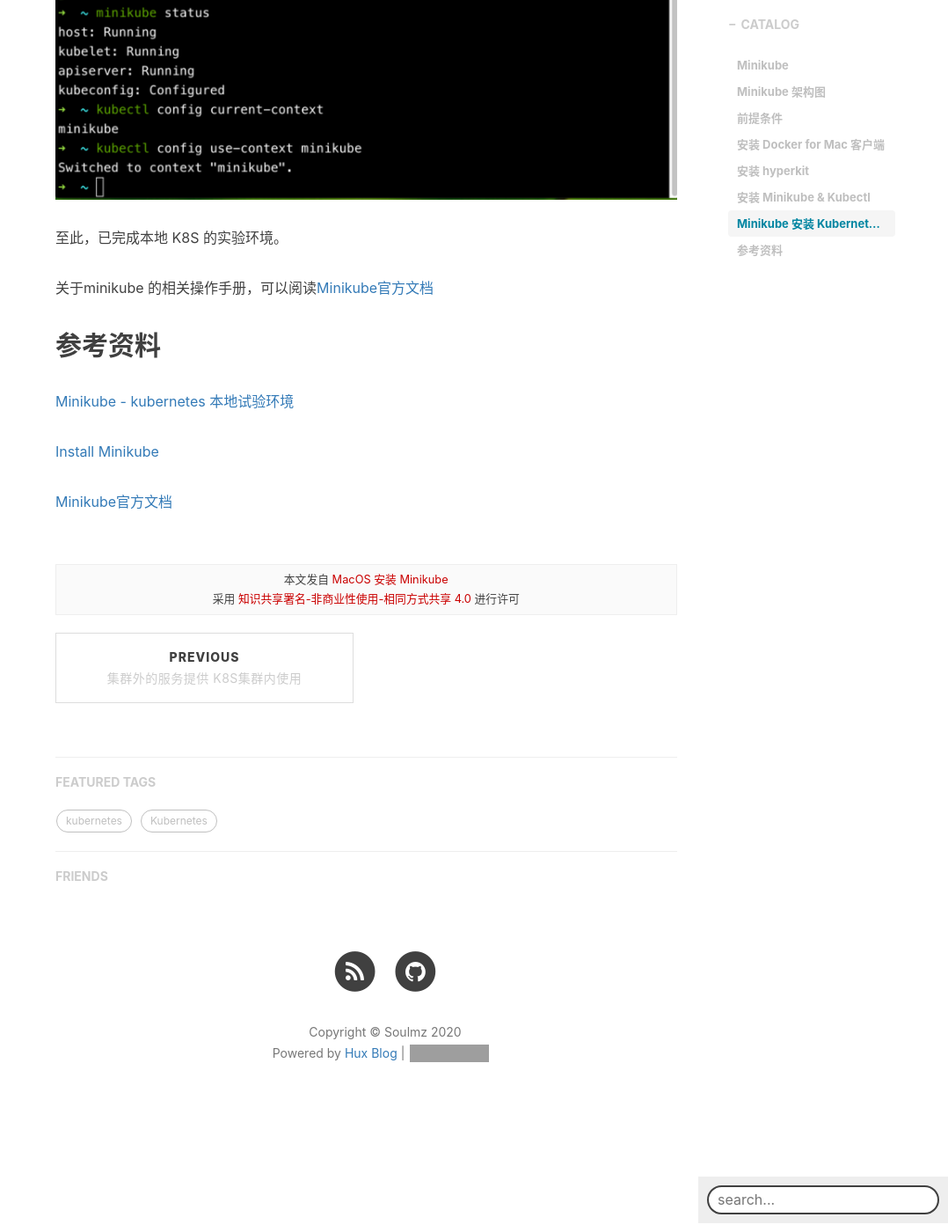
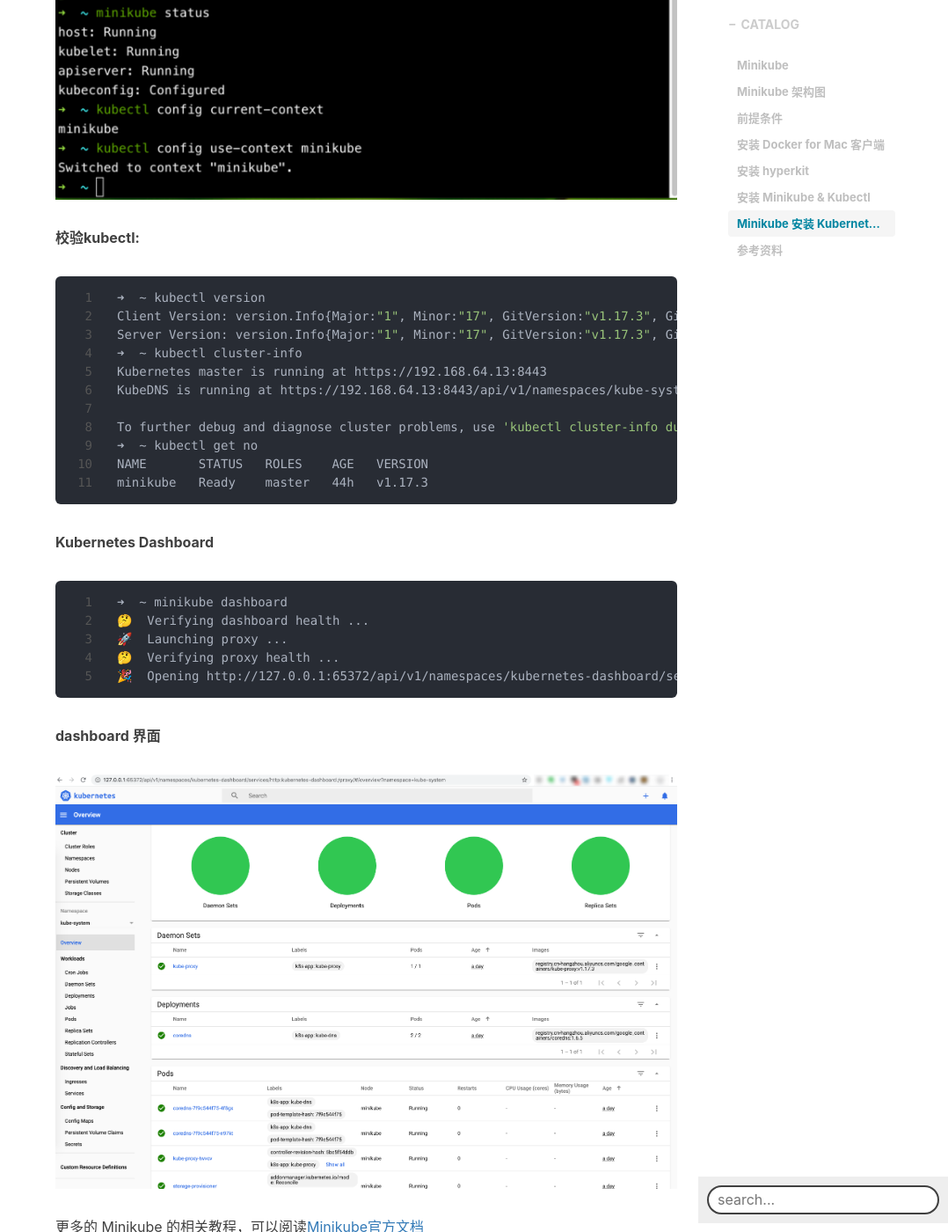
Before and after one commit to soulmz/soulmz.github.io, a Jekyll site: the page built from _posts/2020-04-29-minikube-installed-for-mac.md, in a window 1280 px wide and 1400 px high, scrolled down 3785 px. Shown: the whole window at 88% size, without its empty margins (202-1280 px from the left). Built offline with Jekyll 4.4.1, drawn with Linux system fonts in a browser that asks for light colours; nearby versions of some CDN libraries; comment, search, counter and statistics services are not loaded; grey boxes are pictures that could not be loaded.

Commit message:
minikube install 补充

````diff
--- a/_posts/2020-04-29-minikube-installed-for-mac.md
+++ b/_posts/2020-04-29-minikube-installed-for-mac.md
@@ -92,9 +92,45 @@
 
 ![image-20200429144428388](/img/in-post/image-20200429144428388.png)
 
+
+
+**校验kubectl:**
+
+```bash
+➜  ~ kubectl version
+Client Version: version.Info{Major:"1", Minor:"17", GitVersion:"v1.17.3", GitCommit:"06ad960bfd03b39c8310aaf92d1e7c12ce618213", GitTreeState:"clean", BuildDate:"2020-02-13T18:06:54Z", GoVersion:"go1.13.8", Compiler:"gc", Platform:"darwin/amd64"}
+Server Version: version.Info{Major:"1", Minor:"17", GitVersion:"v1.17.3", GitCommit:"06ad960bfd03b39c8310aaf92d1e7c12ce618213", GitTreeState:"clean", BuildDate:"2020-02-11T18:07:13Z", GoVersion:"go1.13.6", Compiler:"gc", Platform:"linux/amd64"}
+➜  ~ kubectl cluster-info
+Kubernetes master is running at https://192.168.64.13:8443
+KubeDNS is running at https://192.168.64.13:8443/api/v1/namespaces/kube-system/services/kube-dns:dns/proxy
+
+To further debug and diagnose cluster problems, use 'kubectl cluster-info dump'.
+➜  ~ kubectl get no
+NAME       STATUS   ROLES    AGE   VERSION
+minikube   Ready    master   44h   v1.17.3
+```
+
+**Kubernetes Dashboard**
+
+```bash
+➜  ~ minikube dashboard
+🤔  Verifying dashboard health ...
+🚀  Launching proxy ...
+🤔  Verifying proxy health ...
+🎉  Opening http://127.0.0.1:65372/api/v1/namespaces/kubernetes-dashboard/services/http:kubernetes-dashboard:/proxy/ in your default browser...
+```
+
+**dashboard 界面**
+
+![image-20200429150711621](/img/in-post/image-20200429150711621.png)
+
+
+
+更多的 Minikube 的相关教程，可以阅读[Minikube官方文档](https://minikube.sigs.k8s.io/docs/start/)
+
+
+
 至此，已完成本地 K8S 的实验环境。
-
-关于minikube 的相关操作手册，可以阅读[Minikube官方文档](https://minikube.sigs.k8s.io/docs/start/)
 
 ##  参考资料
 
````
Also changed, not shown: _posts/image-20200429150711621.png (added), img/in-post/image-20200429150711621.png (added).
